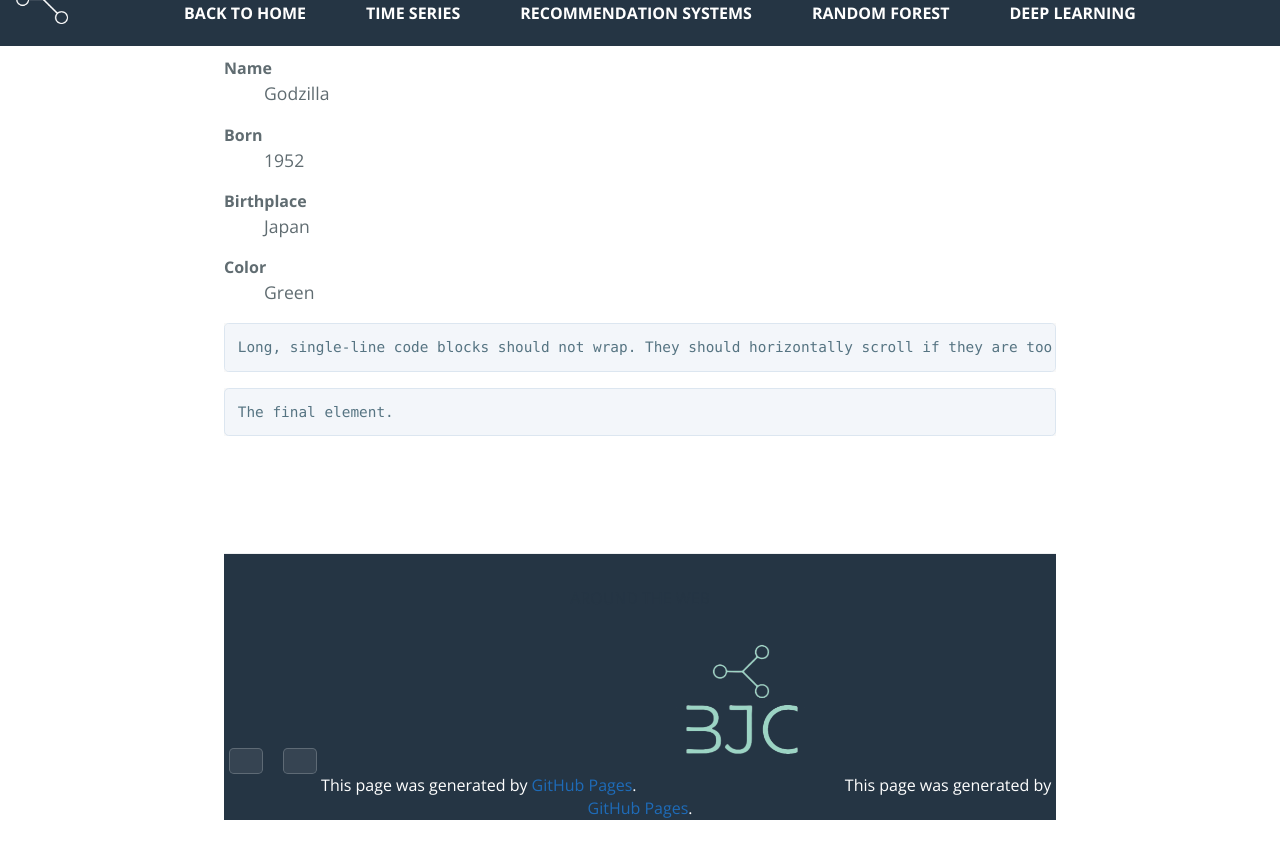
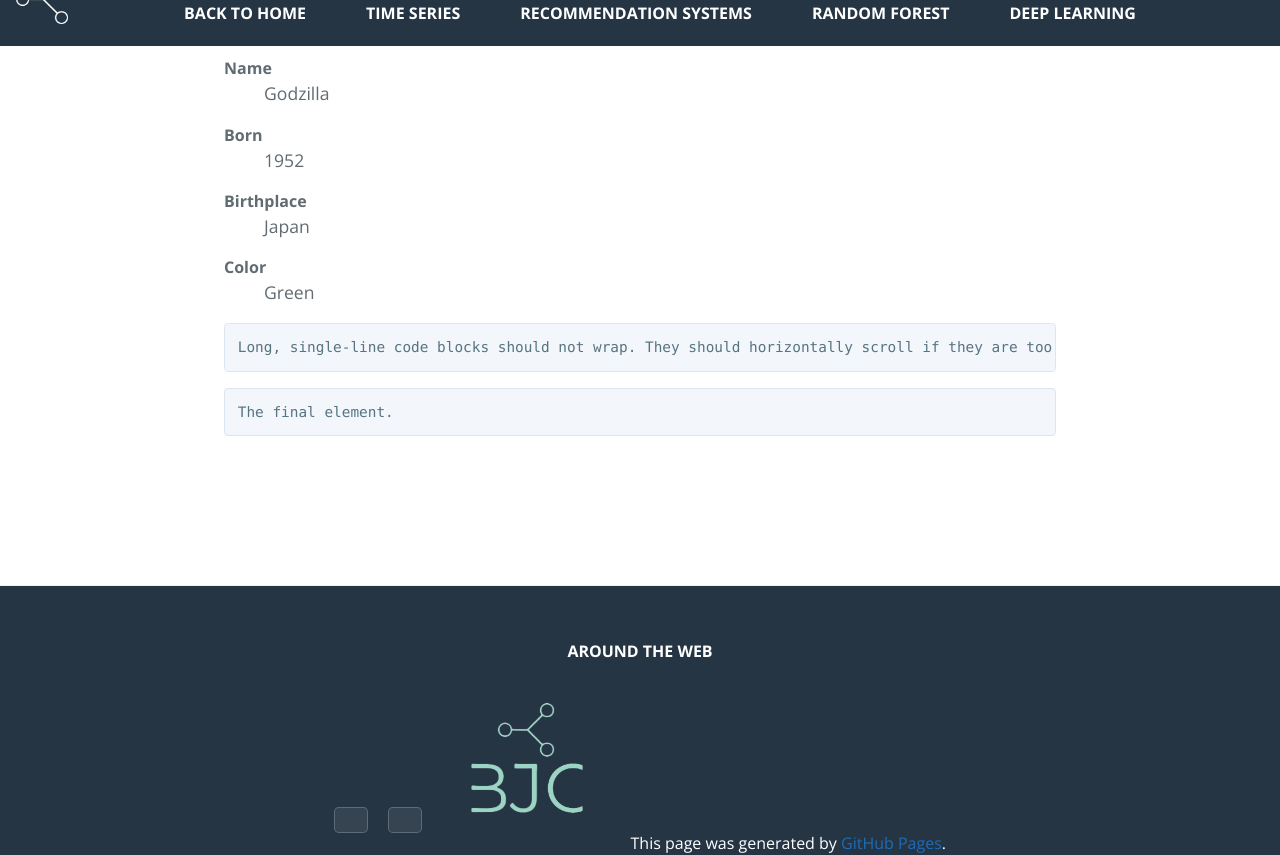
Before and after one commit to benjamin-j-cooper/benjamin-j-cooper.github.io, a Jekyll site: the page built from docs/index.md, in a window 1280 px wide and 900 px high, scrolled down 3591 px, cut to the strip 45-900 px from the top of the window. Built offline with Jekyll 4.4.1, drawn with Linux system fonts in a browser that asks for light colours.

Commit message:
added footer include .html

```diff
--- /dev/null
+++ b/docs/_includes/footer.html
@@ -0,0 +1,11 @@
+<footer class="site-footer">
+    <!-- Footer Social Icons-->
+    <h4 class="text-uppercase">Around the Web</h4>
+    <a class="btn" href="{{ site.github.owner_url }}" target="_blank"><i class="fa fa-fw fa-github"></i></a>
+    <a class="btn" href="https://www.linkedin.com/in/benjamin-joel-cooper" target="_blank"><i class="fa fa-fw fa-linkedin-in"></i></a>
+    {% if site.github.is_project_page %}
+      <span class="site-footer-owner"><a href="{{ site.github.repository_url }}">{{ site.github.repository_name }}</a> is maintained by <a href="{{ site.github.owner_url }}">{{ site.github.owner_name }}</a>.</span>
+    {% endif %}
+    <img class="img-fluid" src="assets/images/bjc-logo-nb.png"  style="width: 200px;" href="www.benjaminjcooper.com"/>
+    <span class="site-footer-credits">This page was generated by <a href="https://pages.github.com">GitHub Pages</a>.</span>
+</footer>
--- a/docs/_layouts/default.html
+++ b/docs/_layouts/default.html
@@ -31,21 +31,7 @@
     <main id="content" class="main-content" role="main">
       {{ content }}
       <a href="#page-top" class="btn">Top of Page</a>
-      <footer class="site-footer">
-        <!-- Footer Social Icons-->
-        <h4 class="text-uppercase">Around the Web</h4>
-        <a class="btn" href="{{ site.github.owner_url }}" target="_blank"><i class="fab fa-fw fa-github"></i></a>
-        <a class="btn" href="https://www.linkedin.com/in/benjamin-joel-cooper" target="_blank"><i class="fab fa-fw fa-linkedin-in"></i></a>
-        {% if site.github.is_project_page %}
-          <span class="site-footer-owner"><a href="{{ site.github.repository_url }}">{{ site.github.repository_name }}</a> is maintained by <a href="{{ site.github.owner_url }}">{{ site.github.owner_name }}</a>.</span>
-        {% endif %}
-        <span class="site-footer-credits">This page was generated by <a href="https://pages.github.com">GitHub Pages</a>.</span>
-        <img class="img-fluid" src="assets/images/bjc-logo-nb.png"  style="width: 200px;" href="www.benjaminjcooper.com"/>
-        {% if site.github.is_project_page %}
-          <span class="site-footer-owner"><a href="{{ site.github.repository_url }}">{{ site.github.repository_name }}</a> is maintained by <a href="{{ site.github.owner_url }}">{{ site.github.owner_name }}</a>.</span>
-        {% endif %}
-        <span class="site-footer-credits">This page was generated by <a href="https://pages.github.com">GitHub Pages</a>.</span>
-      </footer>
     </main>
+    {% include footer.html %}
   </body>
 </html>
```
Also changed, not shown: docs/_includes/nav.html (+1 -20 lines).
